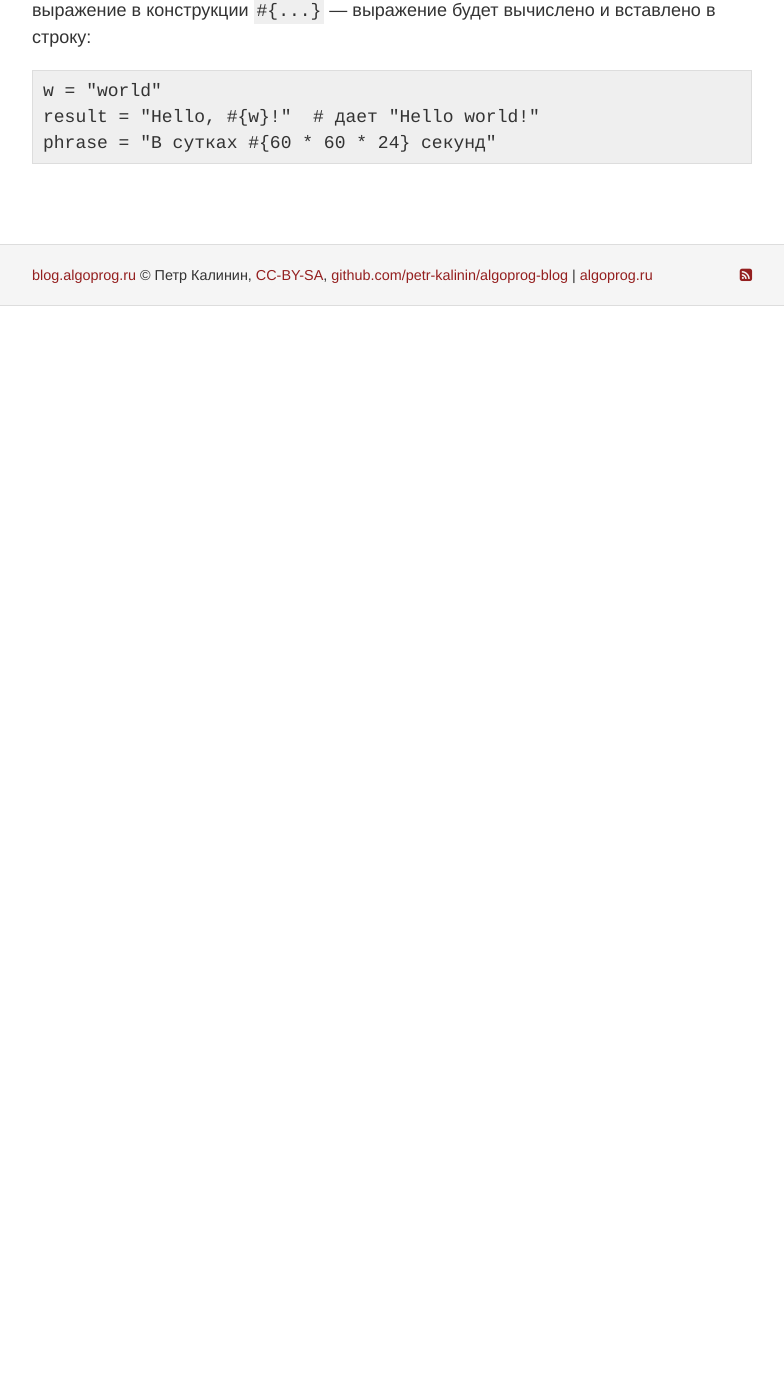
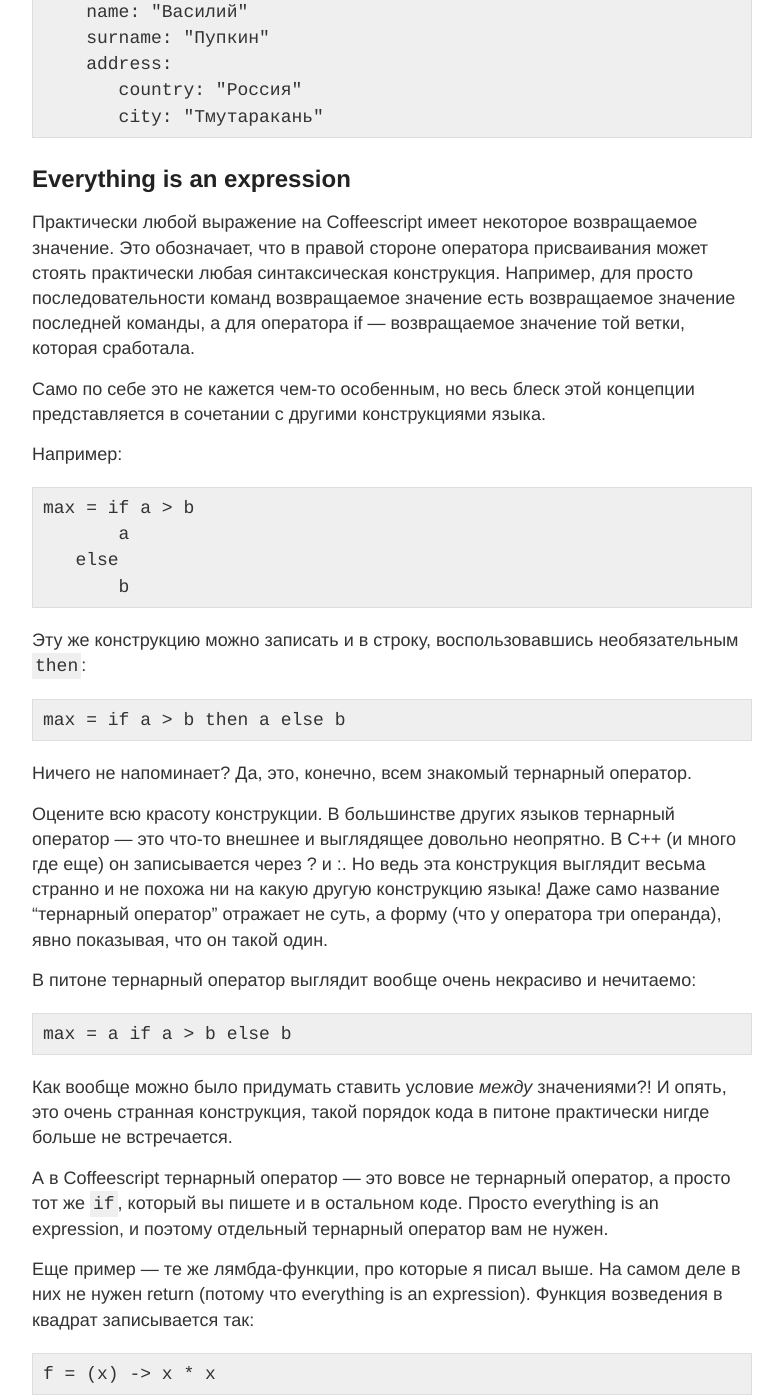
Before and after one commit to petr-kalinin/algoprog-blog, a Jekyll site: the page built from _posts/2018-09-06-coffeescript.md, in a window 1280 px wide and 1400 px high, scrolled down 3348 px. Shown: the whole window, without its empty margins (248-1032 px from the left). Built offline with Jekyll 4.4.1, drawn with Linux system fonts in a browser that asks for light colours; before the commit the page ends 3654 px from its top, so only the background shows below that; some of the changed text lies outside the part shown.

Commit message:
Update 2018-09-06-coffeescript.md

```diff
--- a/_posts/2018-09-06-coffeescript.md
+++ b/_posts/2018-09-06-coffeescript.md
@@ -32,6 +32,8 @@ title: Coffeescript — мой любимый язык программиров
 Так вот, именно в плане синтаксиса мне очень нравится Coffeescript,
 заметно больше, чем любой другой язык, на котором я хоть сколько-то много писал.
 
+# Про сам язык
+
 [Coffeescript](https://coffeescript.org/v2/) — это довольно небольшой язык программирования,
 компилирующийся в Javascript.
 То есть вы пишете программу на Coffeescript, потом компилятором Coffeescript'а переводите
@@ -51,6 +53,8 @@ title: Coffeescript — мой любимый язык программиров
 Пописав на Coffeescript, понимаешь, что двоеточия в питоне не нужны, и вообще,
 если смотреть поверхностно, то небольшие программы на Coffeescript намного больше похожи на питон,
 чем на Javascript.
+
+# Фичи языка
 
 Так вот, что мне нравится в Coffeescript'е.
 Многое из того, что я пишу ниже, на самом деле
@@ -77,6 +81,8 @@ title: Coffeescript — мой любимый язык программиров
         return a + 2
 
 Это функция `f`, которая принимает один параметр `x` и возвращает `2*x+2`.
+
+## Словари и объекты — это одно и то же
 
 Теперь собственно к фичам — в некотором несколько случайном порядке. Я буду регулярно
 сравнивать с питоном (и иногда с c++), потому что это те языки, на которых я пишу больше всего,
@@ -119,8 +125,78 @@ title: Coffeescript — мой любимый язык программиров
            country: "Россия"
            city: "Тмутаракань"
 
+## Everything is an expression
 
+Практически любой выражение на Coffeescript имеет некоторое возвращаемое значение.
+Это обозначает, что в правой стороне оператора присваивания может стоять
+практически любая синтаксическая конструкция.
+Например, для просто последовательности команд возвращаемое значение
+есть возвращаемое значение последней команды,
+а для оператора if — возвращаемое значение той ветки, которая сработала.
 
+Само по себе это не кажется чем-то особенным, но весь блеск этой концепции
+представляется в сочетании с другими конструкциями языка.
+
+Например:
+
+    max = if a > b
+           a
+       else
+           b
+
+Эту же конструкцию можно записать и в строку, воспользовавшись необязательным `then`:
+
+    max = if a > b then a else b
+
+Ничего не напоминает? Да, это, конечно, всем знакомый тернарный оператор.
+
+Оцените всю красоту конструкции. В большинстве других языков
+тернарный оператор — это что-то внешнее и выглядящее довольно неопрятно.
+В C++ (и много где еще) он записывается через ? и :.
+Но ведь эта конструкция выглядит весьма странно и не похожа ни на какую
+другую конструкцию языка! Даже само название "тернарный оператор"
+отражает не суть, а форму (что у оператора три операнда),
+явно показывая, что он такой один.
+
+В питоне тернарный оператор выглядит вообще очень некрасиво и нечитаемо:
+
+    max = a if a > b else b
+
+Как вообще можно было придумать ставить условие _между_ значениями?!
+И опять, это очень странная конструкция, такой порядок кода в питоне
+практически нигде больше не встречается.
+
+А в Coffeescript тернарный оператор — это вовсе не тернарный оператор,
+а просто тот же `if`, который вы пишете и в остальном коде.
+Просто everything is an expression, и поэтому отдельный тернарный оператор
+вам не нужен.
+
+Еще пример — те же лямбда-функции, про которые я писал выше.
+На самом деле в них не нужен return (потому что everything is an expression).
+Функция возведения в квадрат записывается так:
+
+    f = (x) -> x * x
+
+И опять, это не какая-то необычная конструкция, специально придуманная
+для коротких функций — нет, это частный случай совершенно общей конструкции.
+Можно писать и вот так:
+
+    # собственно самая обычная функция, ничего особенного
+    # сравните с примером функции выше
+    f = (x) ->
+        return x * x
+
+    # но everything is an expression, поэтому можно писать и так:
+    f = (x) ->
+        x * x
+
+    # ну и на одной строке при желании:
+    f = (x) -> x * x
+
+    # и пример из начала статьи можно переписать так:
+    f = (x) ->
+        a = x * 2
+        a + 2
 
 ----------
 
```
